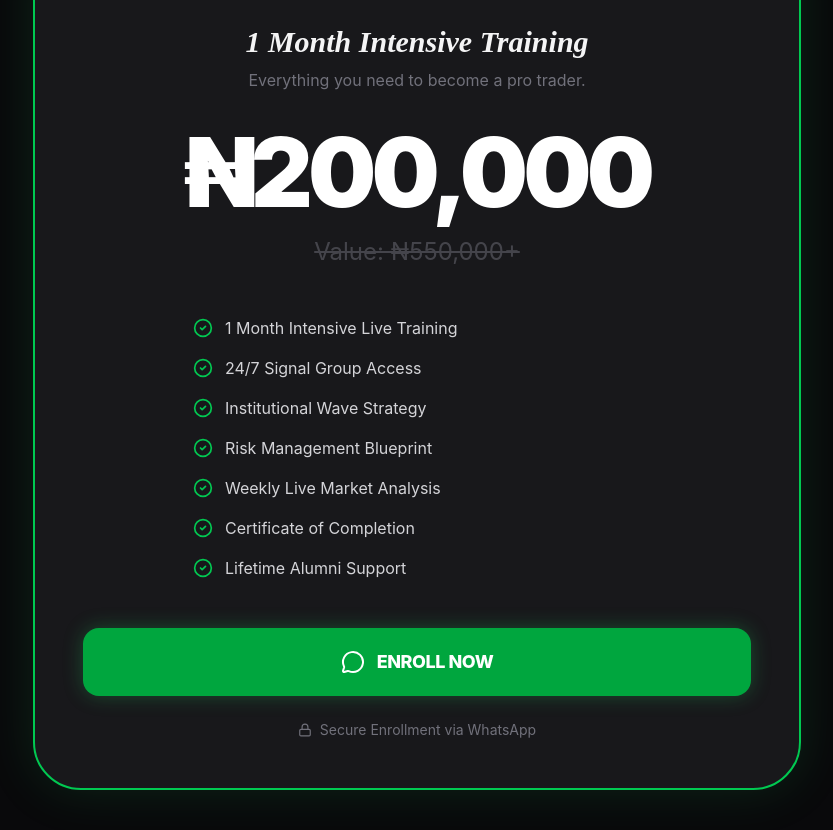
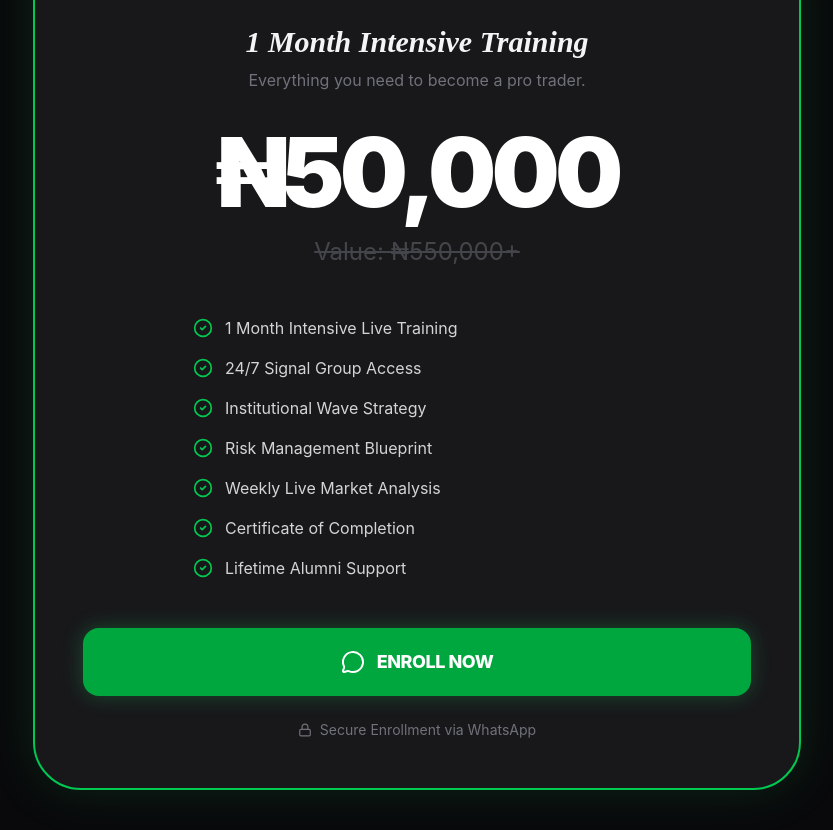
Before and after one commit to Webhouse11/wave, a React (Vite) app: page / in a window 1280 px wide. Shown: the part 10500-11330 px from the top of the page, without its empty margins (223-1056 px from the left). Built offline with nearby package versions, Linux system fonts and the light colour scheme.

Commit message:
feat: Update training price to ₦50,000
The training fee has been reduced from ₦200,000 to ₦50,000 to make it more accessible. This change is reflected in both the main app constants and the WhatsApp chat simulation.

```diff
--- a/src/App.tsx
+++ b/src/App.tsx
@@ -34,7 +34,7 @@ import Navbar from './components/Navbar';
 // --- Constants ---
 const WHATSAPP_LINK = "https://wa.me/2347063455046?text=Hello%2C%20I'm%20interested%20in%20Wave%20Forex%20Academy";
 const START_DATE = "2026-04-13T09:00:00";
-const PRICE = "₦200,000";
+const PRICE = "₦50,000";
 
 // --- Components ---
 
--- a/src/components/WhatsAppChatSim.tsx
+++ b/src/components/WhatsAppChatSim.tsx
@@ -82,7 +82,7 @@ export default function WhatsAppChatSim() {
     } else if (currentStep === 3 && option.toLowerCase().includes('yes')) {
       await botReply("Alright 👍");
       await botReply("Here’s what you’ll get:\n\n📚 1 Month Practical Training\n📊 Live trading sessions\n📡 24/7 signal access\n📈 At least 1 trade opportunity daily\n🎓 Certificate + ongoing support\n\nWe focus on making you understand the market, not just guess.");
-      await botReply("Training fee is ₦200,000");
+      await botReply("Training fee is ₦50,000");
       await botReply("Before I continue…\n\nAre you looking to start immediately if you’re convinced, or just gathering info for now?");
       setCurrentStep(4);
     } else if (currentStep === 4) {
```
